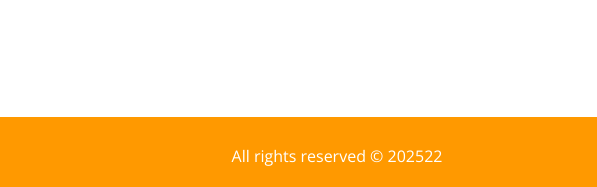
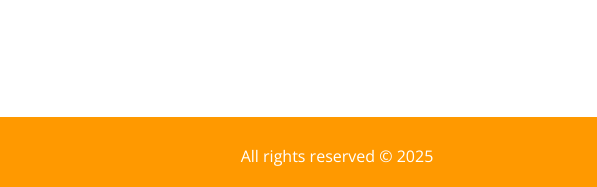
Before and after one commit to faizanpervez03/Muhammad-Hamza, a plain HTML site: page index.html in a window 1280 px wide. Shown: the part 5239-5426 px from the top of the page, 683-1280 px from the left. Drawn offline with nearby package versions, Linux system fonts and the light colour scheme.

Commit message:
new text added

```diff
--- a/index.html
+++ b/index.html
@@ -726,9 +726,9 @@
             </div>
           </div>
 
-      <!-- Right: Copyright -->
+      <!-- Right: Copyrightt -->
       <div class="col-12 col-md-4 text-md-end text-center">
-        <p class="mb-0 text-white">All rights reserved © 202522</p>
+        <p class="mb-0 text-white">All rights reserved © 2025</p>
       </div>
 
     </div>
```
